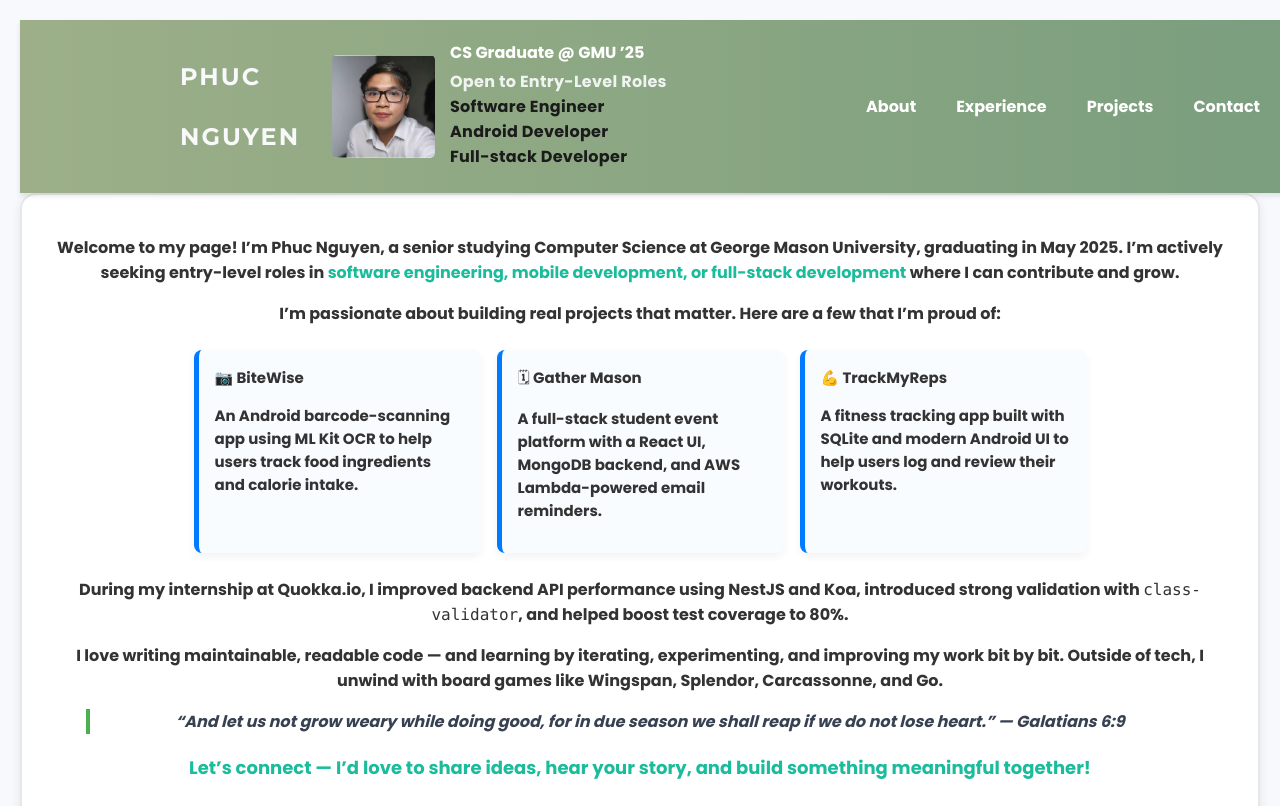
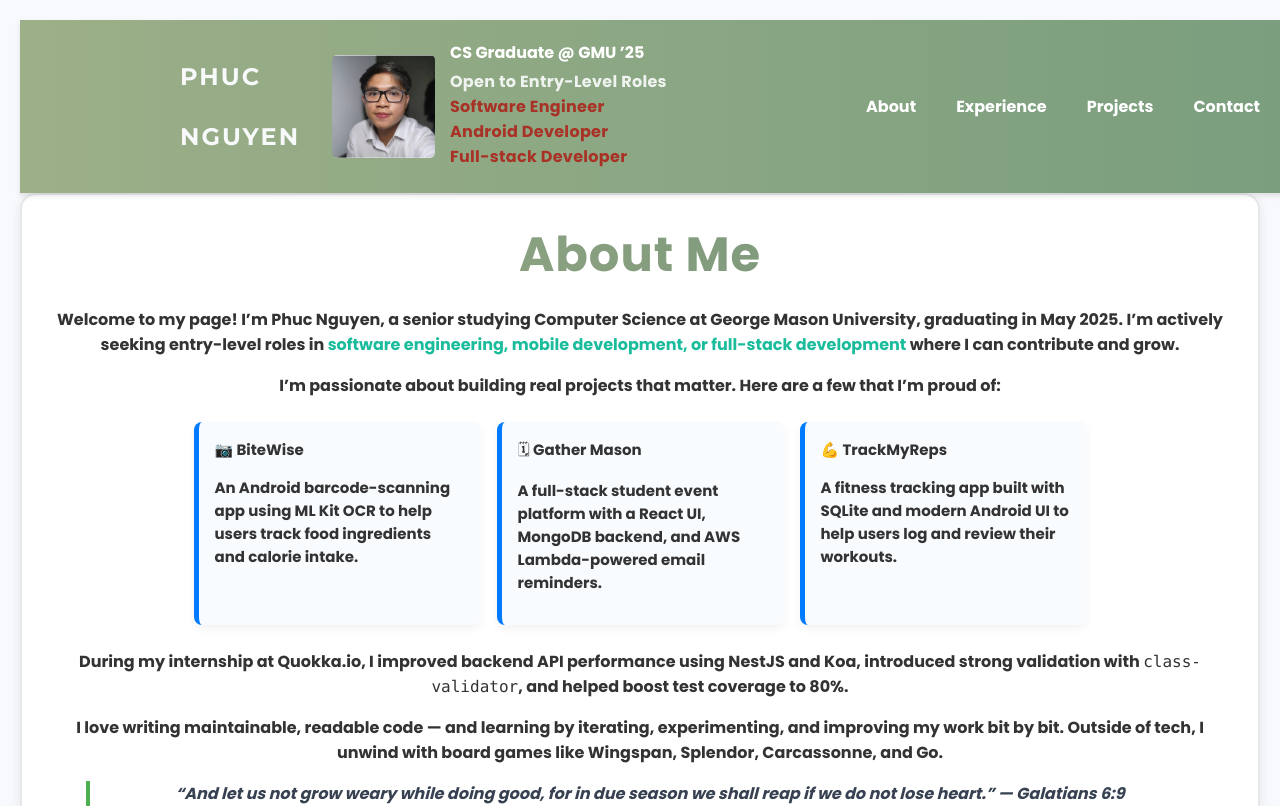
Before and after one commit to PhucGiaNguyen99/Phuc-Nguyen-Latest-Portfolio, a React (Create React App) app: page / in a window 1280 px wide. Shown: the top 806 px of the page. Built offline with nearby package versions, Linux system fonts and the light colour scheme.

Commit message:
style: improve the styling of the card

```diff
--- a/src/components/About.js
+++ b/src/components/About.js
@@ -3,7 +3,8 @@ import "./styles.css";
 
 const About = () => {
   return (
-    <div className="card about-intro fade-in">
+    <section className="card about-intro fade-in">
+      <h2 className="section-title">About Me</h2>
       <p>
         <strong>Welcome to my page!</strong> I’m Phuc Nguyen, a senior studying Computer Science at <strong>George Mason University</strong>, graduating in May 2025. I’m actively seeking entry-level roles in <span className="highlight">software engineering, mobile development, or full-stack development</span> where I can contribute and grow.
       </p>
@@ -39,7 +40,7 @@ const About = () => {
       <p className="connect-text">
         Let’s connect — I’d love to share ideas, hear your story, and build something meaningful together!
       </p>
-</div>
+    </section>
 
   );
 };
--- a/src/components/styles.css
+++ b/src/components/styles.css
@@ -59,7 +59,7 @@ header {
   }
 
   .highlight-role {
-    color: #1B1B1B;
+    color: #A93226;
   font-weight: 600;
   }
 
@@ -692,66 +692,95 @@ body {
 }
 
 
-/* 📌 Experience Section */
+/* Experience Section */
 .experience-section {
     background: white;
-    padding: 50px 10%;
+    padding: 60px 10%;
     border-radius: 10px;
     box-shadow: 0px 5px 15px rgba(0, 0, 0, 0.1);
-    margin: 50px auto;
-    max-width: 900px;
+    margin: 60px auto;
+    max-width: 960px;
     text-align: left;
   }
 
-/* 📌 Section Title */
   .experience-section .section-title {
     font-size: 28px;
     color: #2c3e50;
     font-weight: bold;
     text-align: center;
-    margin-bottom: 20px;
+    margin-bottom: 40px;
   }
 
-/* 📌 Individual Experience Card */
+  /* Card Container */
   .experience-card {
     background: #f7f9fc;
-    padding: 20px;
+    padding: 25px;
     border-left: 5px solid #1abc9c;
-    border-radius: 5px;
-    margin-bottom: 20px;
-    transition: transform 0.3s ease-in-out, box-shadow 0.3s ease-in-out;
+    border-radius: 8px;
+    margin-bottom: 30px;
+    box-shadow: 0 4px 10px rgba(0, 0, 0, 0.06);
+    transition: transform 0.3s ease, box-shadow 0.3s ease;
   }
 
   .experience-card:hover {
     transform: translateY(-3px);
-    box-shadow: 0px 6px 15px rgba(0, 0, 0, 0.15);
+    box-shadow: 0 6px 16px rgba(0, 0, 0, 0.12);
   }
 
-/* 📌 Company Name */
-.company {
-    font-size: 16px;
-    color: #555;
-    margin-bottom: 10px;
-    font-style: italic;
+  .experience-header h3 {
+    font-size: 20px;
+    font-weight: 600;
+    margin-bottom: 5px;
   }
 
-/* 📌 List Styling */
-.experience-card ul {
+  .section-title {
+    font-size: 3rem;
+    font-weight: 800;
+    background: linear-gradient(to right, #9CAF88, #6F8D75);
+    -webkit-background-clip: text;
+    -webkit-text-fill-color: transparent;
+    letter-spacing: 1px;
+    margin: 0;
+    padding: 0;
+  }
+
+  .name-highlight::after {
+    content: '';
+    display: block;
+    height: 3px;
+    width: 60px;
+    background: #C8FFD4;
+    margin-top: 0.5rem;
+    border-radius: 2px;
+  }
+  .company {
+    font-size: 15px;
+    font-style: italic;
+    color: #666;
+    margin-bottom: 15px;
+  }
+
+  .experience-list {
     padding-left: 20px;
   }
 
-.experience-card li {
+  .experience-list li {
     font-size: 16px;
-    color: #444;
-    margin-bottom: 8px;
+    color: #333;
+    margin-bottom: 10px;
+    line-height: 1.6;
   }
 
-/* 📌 Responsive */
-@media screen and (max-width: 768px) {
-    .experience-section {
-        padding: 40px 5%;
+  /* Animation */
+  .fade-in {
+    animation: fadeIn 0.7s ease-in-out;
   }
+
+  @keyframes fadeIn {
+    from { opacity: 0; transform: translateY(15px); }
+    to { opacity: 1; transform: translateY(0); }
   }
+
 
 /* 📌 Header Navigation - Adjust for Experience */
 nav ul {
```
Lines whose indentation alone changed are shown as unchanged.
